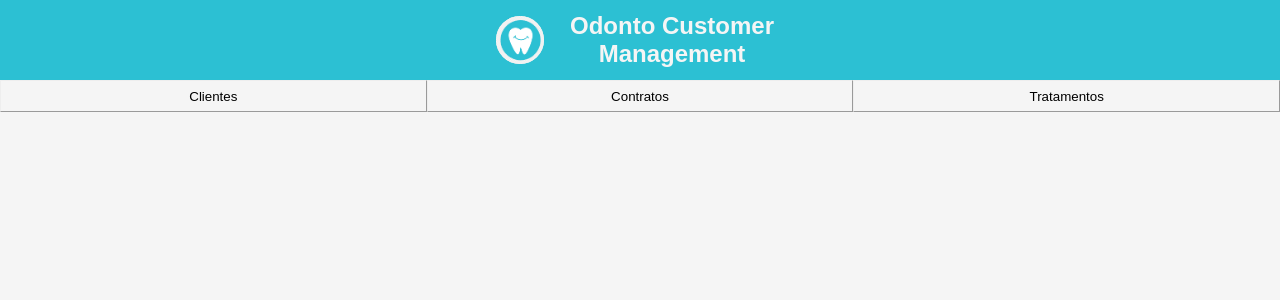
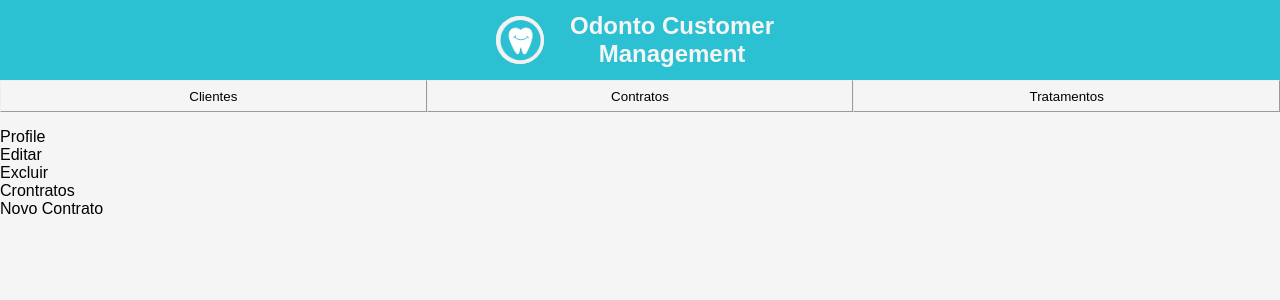
Before and after one commit to lbcamargo94/Softeo-Tecnologia-Frontend, a React (Create React App) app: page /customer/1 in a window 1280 px wide. Shown: the top 300 px of the page. Built offline with nearby package versions, Linux system fonts and the light colour scheme; no server answers; a web font is replaced by a local one.

Commit message:
feat(): Implementado função para requisão de contratos do usuário

```diff
--- a/src/interfaces/IPayment.ts
+++ b/src/interfaces/IPayment.ts
@@ -1,5 +1,5 @@
 interface IPayment {
-  id: number;
+  id?: number;
   purchaseId: number;
   paymentValue: number;
   paymentType: string;
--- a/src/pages/CustomerDetails.tsx
+++ b/src/pages/CustomerDetails.tsx
@@ -1,19 +1,49 @@
-import React from "react";
+import React, { useEffect, useState } from "react";
+import { useParams } from "react-router-dom";
+import IPurchase from "../interfaces/IPurchase";
+import { GetPurchase } from "../services/RequestPurchase";
+import {
+  BoxCardsList,
+  BoxContracts,
+  BoxProfile,
+  ButtonCreate,
+  ButtonDelet,
+  ButtonEdit,
+  Container,
+  Title,
+} from "../styles/pages/CustomerDetails";
 
 export default function CustomerDetails() {
+  const [purchases, setPurchases] = useState<IPurchase[]>([]);
+  console.log(purchases);
+  const [loading, setLoading] = useState<boolean>(false);
+  console.log(loading);
+
+  const { id } = useParams();
+  console.log(id);
+
+  useEffect(() => {
+    async function requestCustomer() {
+      setLoading(false);
+      const resultCustomer = await GetPurchase(`/customer/${id}`);
+      setPurchases(resultCustomer);
+      setLoading(true);
+    }
+    requestCustomer();
+  }, []);
+
   return (
-    <div>
-      CustomerDetails
-      <div>
-        <div>Profile</div>
-        <button>Editar</button>
-        <button>Excluir</button>
-      </div>
-      <div>
-        <h1>Crontratos</h1>
-        <button>Novo Contrato</button>
-      </div>
-      <div>Lista de Contratos do Cliente</div>
-    </div>
+    <Container>
+      <BoxProfile>
+        <Title>Profile</Title>
+        <ButtonEdit>Editar</ButtonEdit>
+        <ButtonDelet>Excluir</ButtonDelet>
+      </BoxProfile>
+      <BoxContracts>
+        <Title>Crontratos</Title>
+        <ButtonCreate>Novo Contrato</ButtonCreate>
+      </BoxContracts>
+      <BoxCardsList>{}</BoxCardsList>
+    </Container>
   );
 }
--- a/src/pages/HomePage.tsx
+++ b/src/pages/HomePage.tsx
@@ -9,18 +9,15 @@ import { Box, BoxCards, Button, Container, Text } from "../styles/pages/HomePage
 export default function HomePage() {
   const navigate = useNavigate();
 
-  const [customers, useCustomers] = useState<ICustomer[]>([]);
-  console.log(customers);
-
-  const [loading, useLoading] = useState<boolean>(false);
-  console.log(loading);
+  const [customers, setCustomers] = useState<ICustomer[]>([]);
+  const [loading, setLoading] = useState<boolean>(false);
 
   useEffect(() => {
     async function requestCustomer() {
-      useLoading(false);
+      setLoading(false);
       const resultCustomer = await GetCustomer("/");
-      useCustomers(resultCustomer);
-      useLoading(true);
+      setCustomers(resultCustomer);
+      setLoading(true);
     }
     requestCustomer();
   }, []);
--- a/src/routes/Routes.tsx
+++ b/src/routes/Routes.tsx
@@ -2,13 +2,14 @@ import React from "react";
 import { Routes, Route } from "react-router-dom";
 import HomePage from "../pages/HomePage";
 import Register from "../pages/Register";
+import CustomerDetails from "../pages/CustomerDetails";
 
 export default function NavigationRoutes() {
   return (
     <Routes>
       <Route path="/" element={<HomePage />} />
       <Route path="/register" element={<Register />} />
-      <Route path="/customer/:id" element={""} />
+      <Route path="/customer/:id" element={<CustomerDetails />} />
       <Route path="/register/purchase" element={""} />
       <Route path="/register/payment" element={""} />
       <Route path="/purchases" element={""} />
--- a/src/services/RequestPayment.ts
+++ b/src/services/RequestPayment.ts
@@ -2,7 +2,7 @@ import axios from "axios";
 import IPayment from "../interfaces/IPayment";
 
 const request = axios.create({
-  baseURL: process.env.SERVER_URL ?? "http://localhost:3001",
+  baseURL: process.env.REACT_APP_SERVER_URL,
 });
 
 export const requestGetMethod = async (path: string): Promise<[]> => {
--- a/src/services/RequestPurchase.ts
+++ b/src/services/RequestPurchase.ts
@@ -1,8 +1,8 @@
 import axios from "axios";
-import IPurchase from "../interfaces/IPurchases";
+import IPurchase from "../interfaces/IPurchase";
 
 const request = axios.create({
-  baseURL: process.env.SERVER_URL ?? "http://localhost:3001",
+  baseURL: process.env.REACT_APP_SERVER_URL,
 });
 
 export const GetPurchase = async (path: string): Promise<[]> => {
--- /dev/null
+++ b/src/styles/pages/CustomerDetails.ts
@@ -0,0 +1,19 @@
+import styled from "styled-components";
+
+export const Container = styled.section``;
+
+export const BoxProfile = styled.section``;
+
+export const BoxContracts = styled.section``;
+
+export const BoxCardsList = styled.section``;
+
+export const Title = styled.section``;
+
+export const ProfileText = styled.section``;
+
+export const ButtonEdit = styled.section``;
+
+export const ButtonDelet = styled.section``;
+
+export const ButtonCreate = styled.section``;
```
Also changed, not shown: src/interfaces/IPurchase.ts (renamed from src/interfaces/IPurchases.ts).
